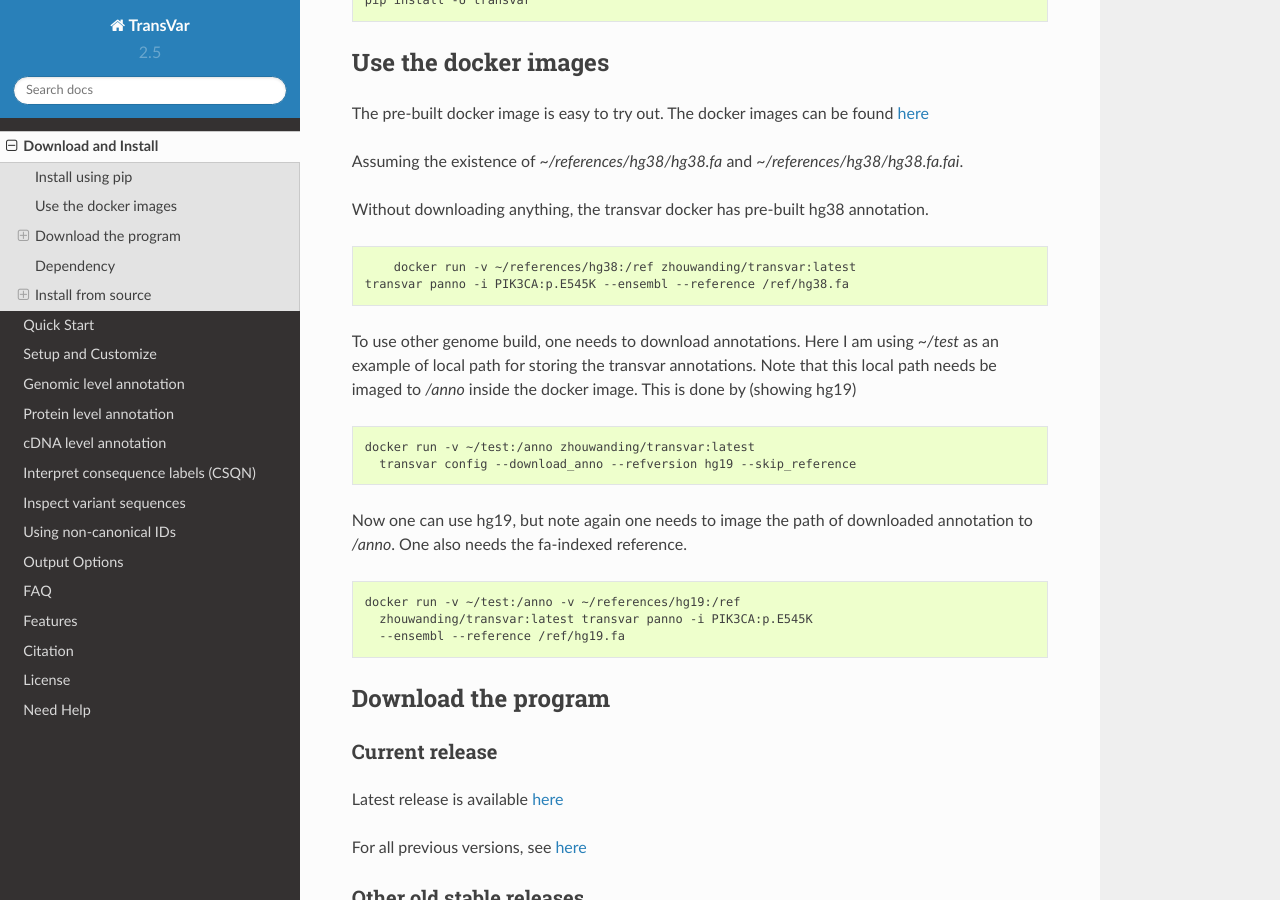
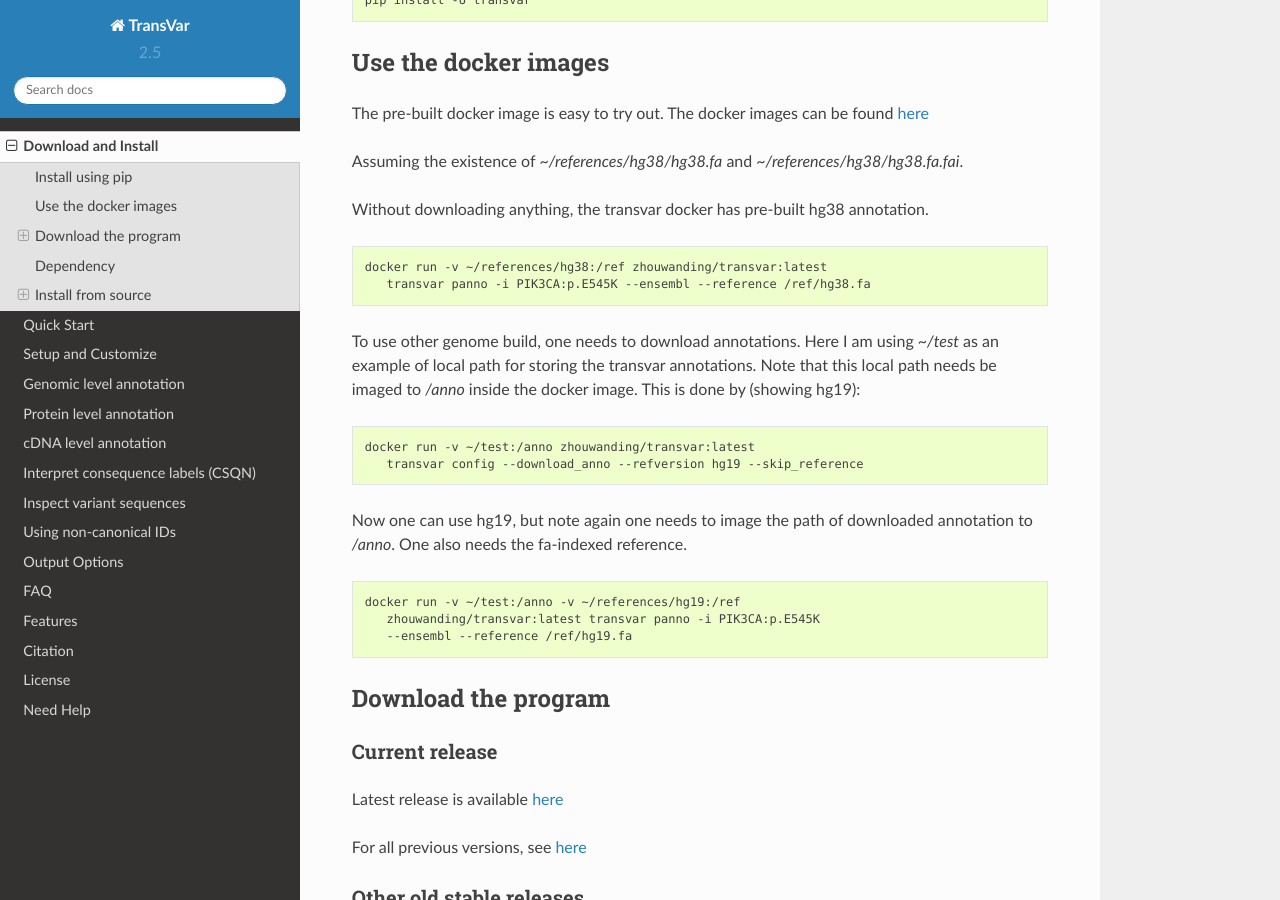
Before and after one commit to zwdzwd/transvar, a Sphinx documentation site: the page built from docs/source/download_and_install.rst, in a window 1280 px wide and 900 px high, scrolled down 466 px. Built offline with Sphinx 7.4.7 and the Read the Docs theme 2.0.0, drawn with Linux system fonts in a browser that asks for light colours.

Commit message:
more minor fix to documentation

```diff
--- a/docs/source/download_and_install.rst
+++ b/docs/source/download_and_install.rst
@@ -38,17 +38,17 @@ annotation.
 .. code:: bash
 
 	 docker run -v ~/references/hg38:/ref zhouwanding/transvar:latest
-     transvar panno -i PIK3CA:p.E545K --ensembl --reference /ref/hg38.fa
+            transvar panno -i PIK3CA:p.E545K --ensembl --reference /ref/hg38.fa
 
 To use other genome build, one needs to download annotations. Here I
 am using `~/test` as an example of local path for storing the transvar
 annotations. Note that this local path needs be imaged to `/anno`
-inside the docker image. This is done by (showing hg19)
+inside the docker image. This is done by (showing hg19):
 
 .. code:: bash
 
    docker run -v ~/test:/anno zhouwanding/transvar:latest
-     transvar config --download_anno --refversion hg19 --skip_reference
+      transvar config --download_anno --refversion hg19 --skip_reference
 
 Now one can use hg19, but note again one needs to image the path of
 downloaded annotation to `/anno`. One also needs the fa-indexed
@@ -57,8 +57,8 @@ reference.
 .. code:: bash
 
    docker run -v ~/test:/anno -v ~/references/hg19:/ref
-     zhouwanding/transvar:latest transvar panno -i PIK3CA:p.E545K
-     --ensembl --reference /ref/hg19.fa
+      zhouwanding/transvar:latest transvar panno -i PIK3CA:p.E545K
+      --ensembl --reference /ref/hg19.fa
 
 
 Download the program
```
